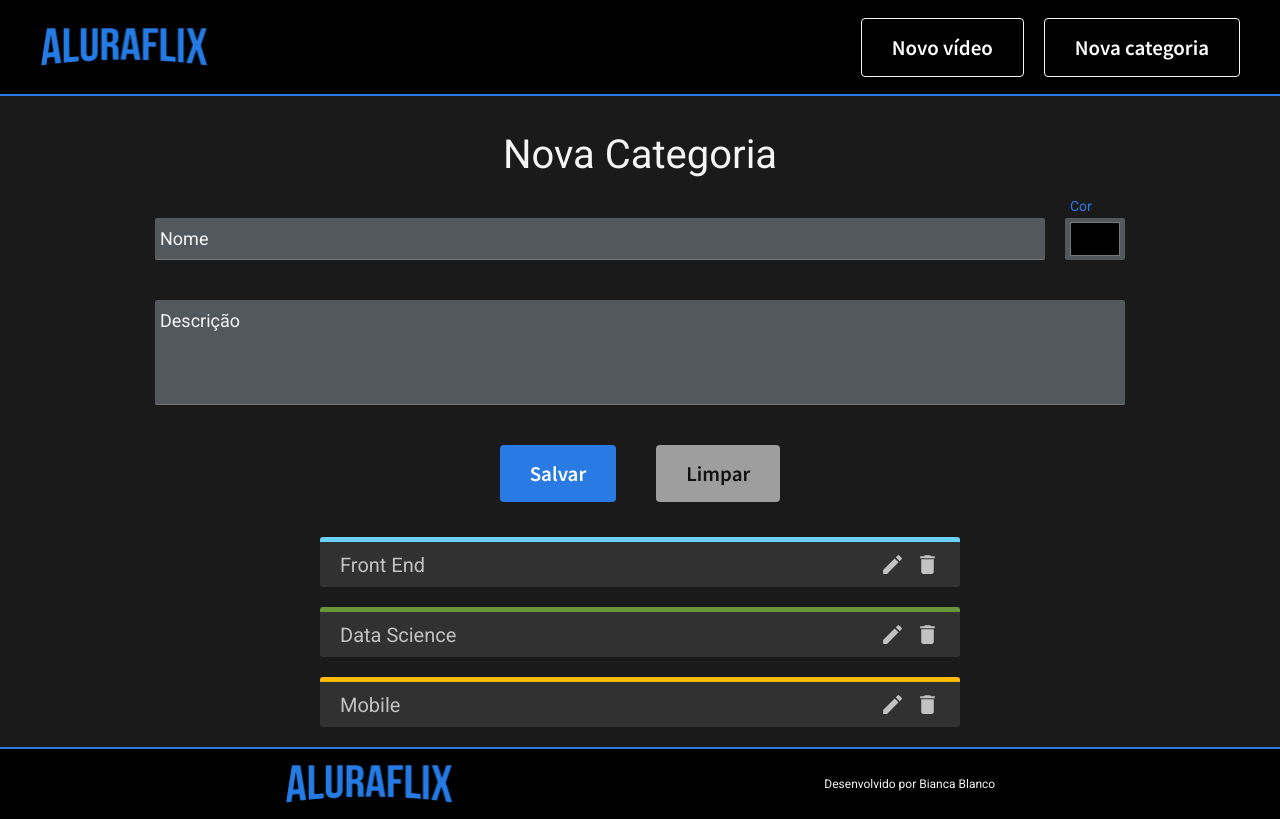
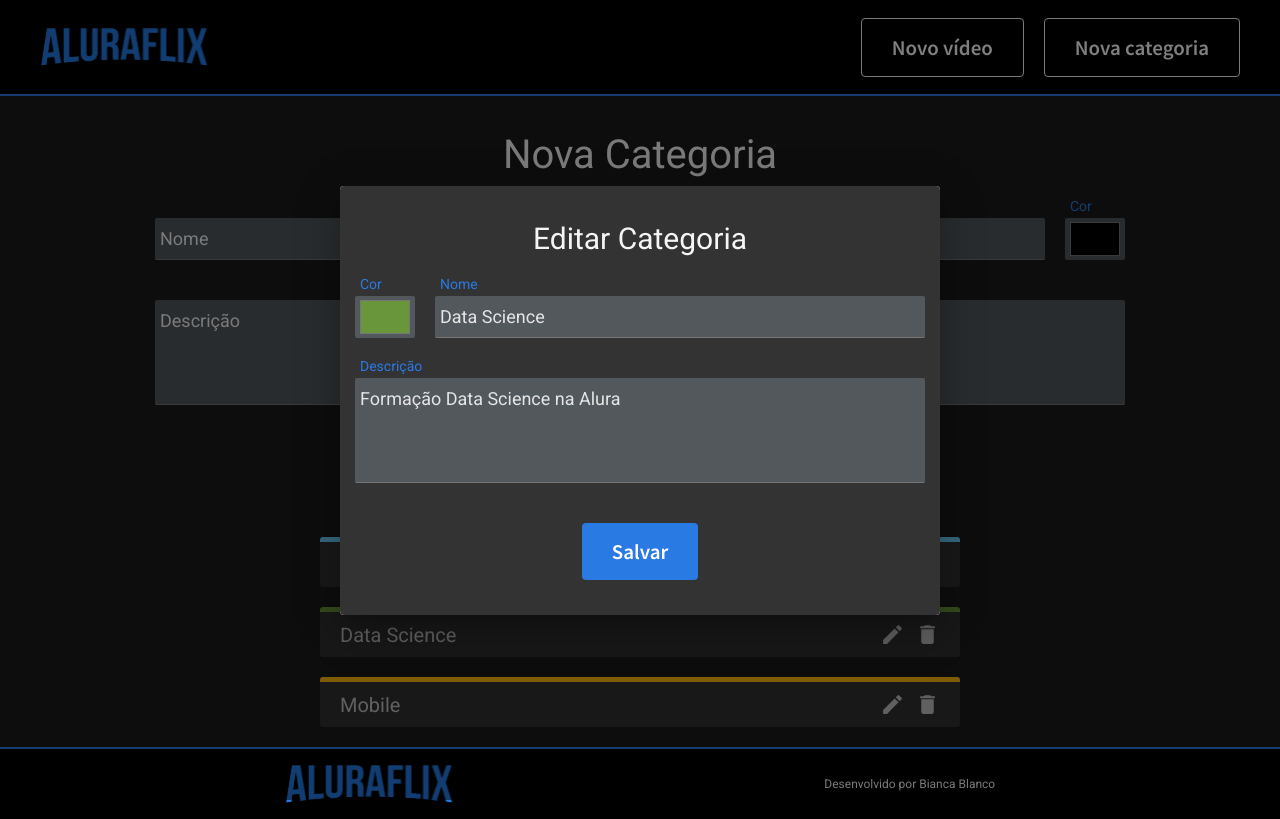
Before and after one commit to bncblnc/dogflix, a React (Create React App) app: page /novacategoria in a window 1280 px wide. Both pictures are taken after a click on the icon 892 px from the left and 634 px from the top of the page. Built offline with nearby package versions, Linux system fonts and the light colour scheme.

Commit message:
fixing localstorage delete and sending data to edit form

```diff
--- a/src/App.js
+++ b/src/App.js
@@ -1,4 +1,4 @@
-import React, { useState } from "react";
+import React, { useEffect, useState } from "react";
 import { GlobalStyle } from "./components/GlobalStyle";
 import Footer from "./components/Footer";
 import { BrowserRouter, Route, Routes } from "react-router-dom";
@@ -13,8 +13,10 @@ import { getCategoryData, setLocalStorage } from "./data";
 
 function App() {
   const [categoryData, setCategoryData] = useState(getCategoryData);
+  useEffect(() => setLocalStorage(categoryData), [categoryData]);
 
   function addVideo(title, link, category, description) {
+    setCategoryData(
       categoryData.map((data) => {
         if (data.category === category) {
           data.videos.push({
@@ -24,8 +26,8 @@ function App() {
           });
         }
         return data;
-    });
-    setLocalStorage(categoryData);
+      })
+    );
   }
 
   function addCategory(name, color, description) {
@@ -38,12 +40,14 @@ function App() {
     };
 
     setCategoryData([...categoryData, newCategory]);
-    setLocalStorage(categoryData);
   }
 
   function deleteCategory(name) {
     setCategoryData(categoryData.filter((data) => data.category !== name));
-    // setLocalStorage(categoryData);
+  }
+
+  function openEditCategory(category) {
+    return categoryData.filter((data) => data.category === category)[0];
   }
 
   return (
@@ -67,6 +71,7 @@ function App() {
                 categoryData={categoryData}
                 submitFunction={addCategory}
                 deleteFunction={deleteCategory}
+                openEdit={openEditCategory}
               />
             }
           />
--- a/src/components/CategoriesList/index.jsx
+++ b/src/components/CategoriesList/index.jsx
@@ -11,6 +11,10 @@ import {
 import { Dialog } from "@mui/material";
 import { ButtonPrimary, ButtonSecondary } from "../Button";
 import { FiAlertTriangle } from "react-icons/fi";
+import { FormStyled, TitleForm } from "../Form";
+import TextSmall from "../Form/TextSmall";
+import ColorInput from "../Form/ColorInput";
+import TextLarge from "../Form/TextLarge";
 
 const CategoryCard = styled.div`
   width: 50%;
@@ -43,20 +47,34 @@ const IconsBox = styled.div`
 
 const DialogBox = styled.div`
   background-color: ${grayColorInput};
+  max-width: 45rem;
   padding: 2rem;
   display: flex;
   flex-direction: column;
   align-items: center;
   gap: 3rem;
+`;
 
-  font-size: 2.5rem;
-  color: ${grayColorLight};
-  text-align: center;
+const DialogBoxForm = styled.div`
+  background-color: #333;
+`;
+
+const Container = styled.div`
+  width: 100%;
+  display: grid;
+  grid-template-columns: auto 1fr;
+  align-items: center;
+  gap: 2rem;
 `;
 
 const AlertIcon = styled(FiAlertTriangle)`
   color: ${primaryColor};
   font-size: 8rem;
+`;
+
+const DialogText = styled.p`
+  font-size: 2.1rem;
+  color: ${grayColorLight};
 `;
 
 const ButtonContainer = styled.div`
@@ -65,13 +83,31 @@ const ButtonContainer = styled.div`
   gap: 3rem;
 `;
 
-export default function CategoriesList({ item, deleteFunction }) {
+const TitleEdit = styled(TitleForm)`
+  font-size: 3rem;
+`;
+
+export default function CategoriesList({ item, deleteFunction, getData }) {
+  const [categoryClicked, setCategoryClicked] = useState("");
   const [openAlert, setOpenAlert] = useState(false);
-  const [categoryClicked, setCategoryClicked] = useState("");
+  const [openEdit, setOpenEdit] = useState(false);
+
+  const [name, setName] = useState("");
+  const [description, setDescription] = useState("");
+  const [color, setColor] = useState("#000000");
 
   function handleOpenAlert(e) {
     setOpenAlert(true);
     setCategoryClicked(e.currentTarget.id);
+  }
+
+  function handleOpenEdit(e) {
+    const data = getData(e.currentTarget.id);
+
+    setName(data.category);
+    setDescription(data.subtitle);
+    setColor(data.color);
+    setOpenEdit(true);
   }
 
   return (
@@ -80,22 +116,24 @@ export default function CategoriesList({ item, deleteFunction }) {
         <CategoryCard key={index} style={{ borderColor: obj.color }}>
           {obj.category}
           <IconsBox>
-            <IconEdit id={obj.category} />
+            <IconEdit id={obj.category} onClick={handleOpenEdit} />
             <IconDelete id={obj.category} onClick={handleOpenAlert} />
           </IconsBox>
         </CategoryCard>
       ))}
-      <Dialog
-        open={openAlert}
-        onClose={() => setOpenAlert(false)}
-        aria-labelledby="alert-dialog-title"
-        aria-describedby="alert-dialog-description"
-      >
+
+      <Dialog open={openAlert} onClose={() => setOpenAlert(false)}>
         <DialogBox>
-          <AlertIcon />
-          Tem certeza que deseja deletar a categoria {categoryClicked}?
+          <Container>
+            <AlertIcon />
+            <DialogText>
+              Tem certeza que deseja deletar a categoria {categoryClicked}?
+            </DialogText>
+          </Container>
           <ButtonContainer>
-            <ButtonSecondary>Não</ButtonSecondary>
+            <ButtonSecondary onClick={() => setOpenAlert(false)}>
+              Não
+            </ButtonSecondary>
             <ButtonPrimary
               primary
               onClick={() => {
@@ -108,6 +146,40 @@ export default function CategoriesList({ item, deleteFunction }) {
           </ButtonContainer>
         </DialogBox>
       </Dialog>
+
+      <Dialog
+        open={openEdit}
+        onClose={() => setOpenEdit(false)}
+        maxWidth={"sm"}
+        fullWidth={true}
+      >
+        <DialogBoxForm>
+          <FormStyled
+            onSubmit={(evento) => {
+              evento.preventDefault();
+            }}
+          >
+            <TitleEdit>Editar Categoria</TitleEdit>
+            <Container>
+              <ColorInput value={color} setFunction={setColor} />
+              <TextSmall
+                label="Nome"
+                type="text"
+                value={name}
+                setFunction={setName}
+              />
+            </Container>
+
+            <TextLarge
+              label="Descrição"
+              type="text"
+              value={description}
+              setFunction={setDescription}
+            />
+            <ButtonPrimary primary>Salvar</ButtonPrimary>
+          </FormStyled>
+        </DialogBoxForm>
+      </Dialog>
     </>
   );
 }
--- a/src/pages/Home/index.jsx
+++ b/src/pages/Home/index.jsx
@@ -12,7 +12,10 @@ export default function Home({ categoryData }) {
         color={categoryData[0].color}
         videos={categoryData[0].videos}
       />
-      {categoryData.slice(1).map((data, index) => {
+      {categoryData
+        .slice(1)
+        .filter((data) => data.videos.length > 0)
+        .map((data, index) => {
           return (
             <Carousel
               key={index}
--- a/src/pages/NewCategory/index.jsx
+++ b/src/pages/NewCategory/index.jsx
@@ -21,6 +21,7 @@ export default function NewCategory({
   categoryData,
   submitFunction,
   deleteFunction,
+  openEdit,
 }) {
   const [name, setName] = useState("");
   const [description, setDescription] = useState("");
@@ -55,7 +56,11 @@ export default function NewCategory({
         <ButtonsForm />
       </FormStyled>
 
-      <CategoriesList item={categoryData} deleteFunction={deleteFunction} />
+      <CategoriesList
+        item={categoryData}
+        deleteFunction={deleteFunction}
+        getData={openEdit}
+      />
     </main>
   );
 }
```
Lines whose indentation alone changed are shown as unchanged.
